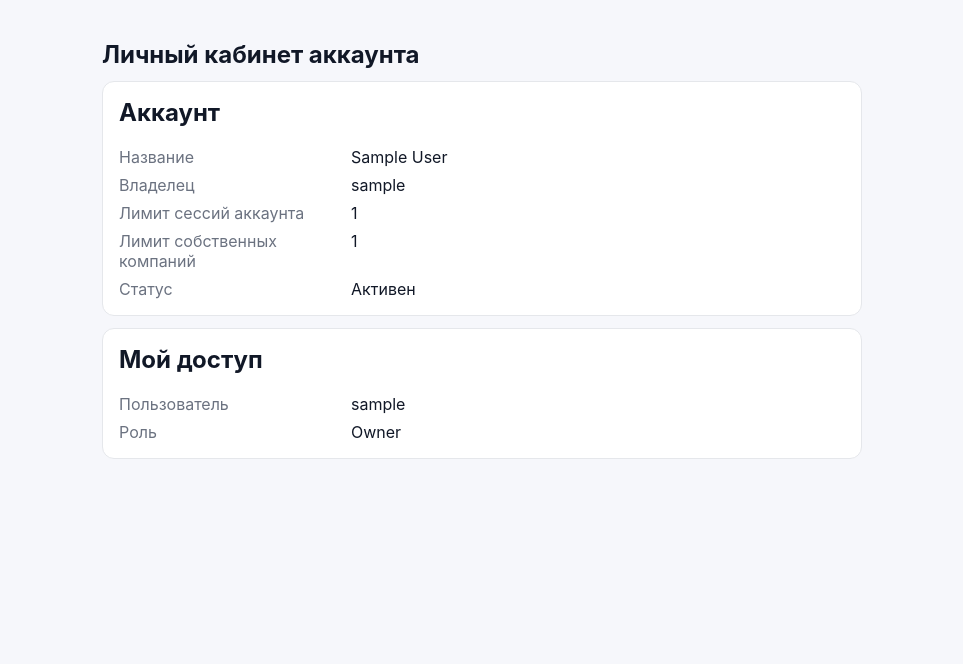
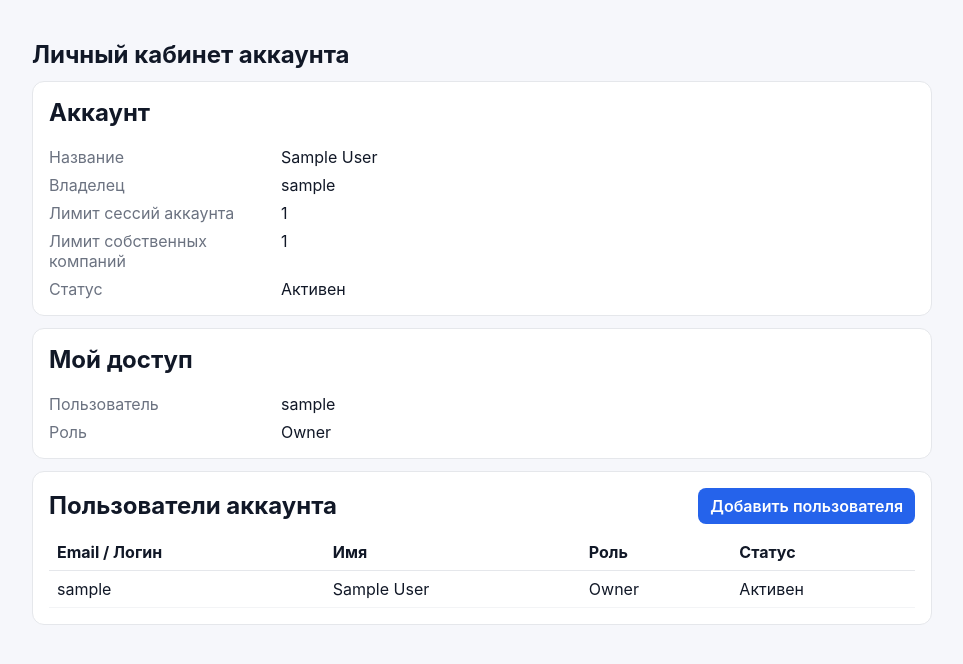
Before and after one commit to A-strata/transdoki, a Django app: page /accounts/cabinet/ in a window 1280 px wide. Shown: the part 63-727 px from the top of the page, without its empty margins (158-1121 px from the left). Run offline with Django 5.2, Linux system fonts and the light colour scheme; a user stored in the database is signed in; tables that the repository leaves empty hold one stand-in row (values such as "Sample post"); parts of the project's set-up code (start-up, migrations or seed data) failed here and were passed over.

Commit message:
accounts: показать список пользователей аккаунта в кабинете

```diff
--- a/accounts/templates/accounts/cabinet.html
+++ b/accounts/templates/accounts/cabinet.html
@@ -1,7 +1,7 @@
 {% extends "base.html" %}
 
 {% block content %}
-<section style="max-width: 760px; margin: 0 auto; padding: 12px 0;">
+<section style="max-width: 900px; margin: 0 auto; padding: 12px 0;">
     <h1 style="margin-bottom: 12px;">Личный кабинет аккаунта</h1>
 
     <div style="background:#fff; border:1px solid #e5e7eb; border-radius:12px; padding:16px;">
@@ -42,5 +42,53 @@
             <dd style="margin:0;">{{ profile.get_role_display }}</dd>
         </dl>
     </div>
+
+    <div style="background:#fff; border:1px solid #e5e7eb; border-radius:12px; padding:16px; margin-top:12px;">
+        <div style="display:flex; justify-content:space-between; align-items:center; gap:12px; margin-bottom:10px;">
+            <h2 style="margin:0;">Пользователи аккаунта</h2>
+
+            {% if can_manage_users %}
+                <a href="{% url 'accounts:user_create' %}"
+                   style="display:inline-block; min-height:36px; line-height:36px; padding:0 12px; border-radius:8px; text-decoration:none; background:#2563eb; color:#fff; font-weight:600;">
+                    Добавить пользователя
+                </a>
+            {% endif %}
+        </div>
+
+        {% if users_in_account %}
+            <div style="overflow:auto;">
+                <table style="width:100%; border-collapse:collapse;">
+                    <thead>
+                        <tr>
+                            <th style="text-align:left; border-bottom:1px solid #e5e7eb; padding:8px;">Email / Логин</th>
+                            <th style="text-align:left; border-bottom:1px solid #e5e7eb; padding:8px;">Имя</th>
+                            <th style="text-align:left; border-bottom:1px solid #e5e7eb; padding:8px;">Роль</th>
+                            <th style="text-align:left; border-bottom:1px solid #e5e7eb; padding:8px;">Статус</th>
+                        </tr>
+                    </thead>
+                    <tbody>
+                        {% for p in users_in_account %}
+                            <tr>
+                                <td style="border-bottom:1px solid #f3f4f6; padding:8px;">{{ p.user.username }}</td>
+                                <td style="border-bottom:1px solid #f3f4f6; padding:8px;">
+                                    {% if p.user.get_full_name %}
+                                        {{ p.user.get_full_name }}
+                                    {% else %}
+                                        —
+                                    {% endif %}
+                                </td>
+                                <td style="border-bottom:1px solid #f3f4f6; padding:8px;">{{ p.get_role_display }}</td>
+                                <td style="border-bottom:1px solid #f3f4f6; padding:8px;">
+                                    {% if p.user.is_active %}Активен{% else %}Отключён{% endif %}
+                                </td>
+                            </tr>
+                        {% endfor %}
+                    </tbody>
+                </table>
+            </div>
+        {% else %}
+            <p style="margin:0; color:#6b7280;">В аккаунте пока нет пользователей.</p>
+        {% endif %}
+    </div>
 </section>
 {% endblock %}
--- a/accounts/urls.py
+++ b/accounts/urls.py
@@ -1,10 +1,11 @@
 from django.urls import path
 
-from .views import AccountCabinetView, RegisterView
+from .views import AccountCabinetView, AccountUserCreateView, RegisterView
 
 app_name = "accounts"
 
 urlpatterns = [
     path("register/", RegisterView.as_view(), name="register"),
     path("cabinet/", AccountCabinetView.as_view(), name="cabinet"),
+    path("users/create/", AccountUserCreateView.as_view(), name="user_create"),
 ]
--- a/accounts/views.py
+++ b/accounts/views.py
@@ -1,17 +1,25 @@
 from django.contrib import messages
 from django.contrib.auth.mixins import LoginRequiredMixin
+from django.core.exceptions import PermissionDenied
+from django.shortcuts import redirect
 from django.urls import reverse_lazy
 from django.views.generic import FormView, TemplateView
 
 from transdoki.tenancy import get_request_account
 
-from .forms import AccountRegistrationForm
+from .forms import AccountRegistrationForm, AccountUserCreateForm
+from .models import UserProfile
 
 
 class RegisterView(FormView):
     form_class = AccountRegistrationForm
     template_name = "accounts/register.html"
     success_url = reverse_lazy("login")
+
+    def dispatch(self, request, *args, **kwargs):
+        if request.user.is_authenticated:
+            return redirect("accounts:cabinet")
+        return super().dispatch(request, *args, **kwargs)
 
     def form_valid(self, form):
         form.save()
@@ -31,10 +39,54 @@ class AccountCabinetView(LoginRequiredMixin, TemplateView):
         account = get_request_account(self.request)
         profile = self.request.user.profile
 
+        users_in_account = (
+            UserProfile.objects.select_related("user")
+            .filter(account=account)
+            .order_by("user__username")
+        )
+
+        can_manage_users = profile.role in {
+            UserProfile.Role.OWNER,
+            UserProfile.Role.ADMIN,
+        }
+
         context.update(
             {
                 "account": account,
                 "profile": profile,
+                "users_in_account": users_in_account,
+                "can_manage_users": can_manage_users,
             }
         )
         return context
+
+
+class AccountUserCreateView(LoginRequiredMixin, FormView):
+    template_name = "accounts/user_create.html"
+    form_class = AccountUserCreateForm
+    success_url = reverse_lazy("accounts:user_create")
+
+    def dispatch(self, request, *args, **kwargs):
+        self.account = get_request_account(request)
+        role = getattr(request.user.profile, "role", None)
+
+        if role not in {UserProfile.Role.OWNER, UserProfile.Role.ADMIN}:
+            raise PermissionDenied("Недостаточно прав для создания пользователей.")
+
+        return super().dispatch(request, *args, **kwargs)
+
+    def form_valid(self, form):
+        user = form.save(
+            account=self.account,
+            created_by=self.request.user,
+        )
+        messages.success(
+            self.request,
+            f"Пользователь {user.username} создан и добавлен в ваш аккаунт.",
+        )
+        return super().form_valid(form)
+
+    def get_context_data(self, **kwargs):
+        context = super().get_context_data(**kwargs)
+        context["account"] = self.account
+        return context
```
Also changed, not shown: accounts/forms.py (+56 -1 lines), accounts/services.py (+34 -1 lines), accounts/templates/accounts/user_create.html (added, +37 -0 lines).
